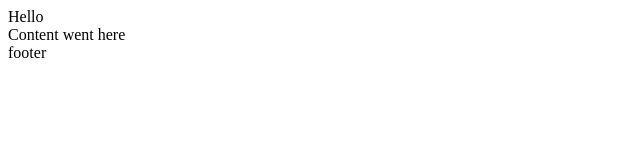
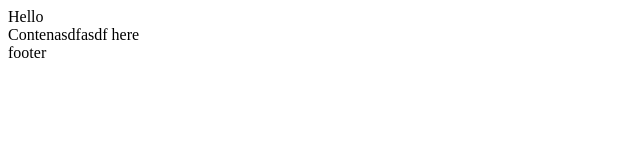
Before and after one commit to bryanswarthout/branching-test, a plain HTML site: page index.html in a window 1280 px wide. Shown: the full height of the page, 0-640 px from the left. Drawn offline with Linux system fonts and the light colour scheme.

Commit message:
added conflict

```diff
--- a/index.html
+++ b/index.html
@@ -11,7 +11,7 @@
         <nav>Hello</nav>
     </header>
     <main>
-        Content went here
+        Contenasdfasdf here
     </main>
     <footer>footer</footer>
 </body>
```
